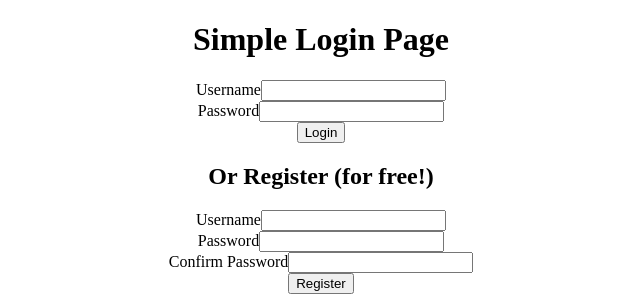
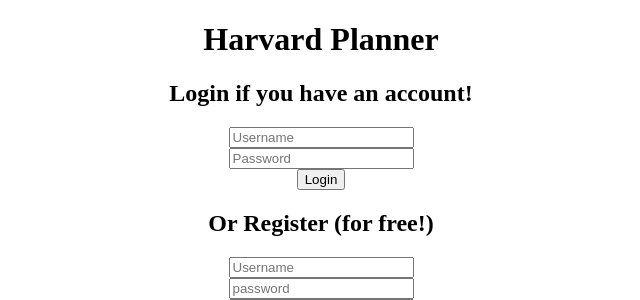
Before and after one commit to tlubin/hplanner, a Django app: page /login in a window 1280 px wide. Shown: the top 300 px of the page, without its empty margins (319-959 px from the left). Run offline with Django 3.2, Linux system fonts and the light colour scheme; parts of the project's set-up code (start-up, migrations or seed data) failed here and were passed over; some libraries are stand-ins or nearby versions.

Commit message:
draggable changes and some changes to login page and css

```diff
--- a/templates/login.html
+++ b/templates/login.html
@@ -4,30 +4,38 @@
     {% load staticfiles %}
     <script type='text/javascript' src='http://ajax.googleapis.com/ajax/libs/jquery/1.8.2/jquery.min.js'></script>
     <script type='text/javascript' src="{%  static 'js/login.js' %}"></script>
-
+    <link rel="stylesheet" href="{% static 'css/login.css' %}" type="text/css" />
 
 </head>
 <body style="text-align: center">
-<h1>
-    Simple Login Page
-</h1>
+<div id="logo">
+    <h1>
+        Harvard Planner
+    </h1>
+</div>
+<h2>
+Login if you have an account!
+</h2>
 <div id="login_fields">
-    Username<input id="userid" type="text"/>
+    <input id="userid" placeholder="Username" type="text"/>
     <br/>
-    Password<input id="pword" type="password"/>
+    <input id="pword" placeholder="Password" type="password"/>
     <br/>
     <input type="button" id="login_button" value="Login" />
 </div>
 <div id="login_message" style="color: #ff0000"></div>
 <div id="register_fields">
     <h2> Or Register (for free!) </h2>
-    Username<input id="new_id" type="text"/>
+    <input id="new_id" placeholder="Username" type="text"/>
     <br/>
-    Password<input id="new_pword" type="password"/>
+    <input id="new_pword" placeholder="password" type="password"/>
     <br/>
-    Confirm Password<input id="new_pword2" type="password"/>
+    <input id="new_pword2" placeholder="confirm password" type="password"/>
     <br/>
     <input type="button" id="register_button" value="Register" />
+</div>
+<div id="picture">
+    <img src="http://amilimani.com/wp-content/gallery/islamic-kingdom/united-states-of-america.jpg">
 </div>
 <div id="register_message" style="color: #ff0000"></div>
 
```
Also changed, not shown: static/js/todo.js (+19 -1 lines), database.db.
